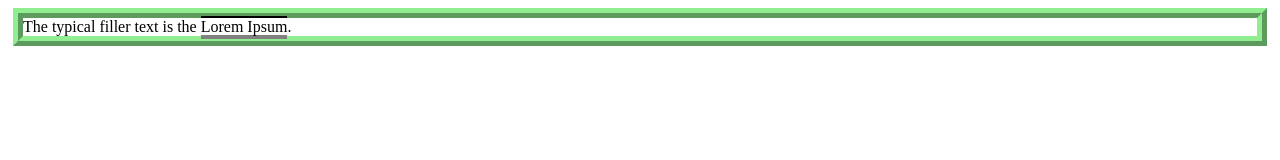
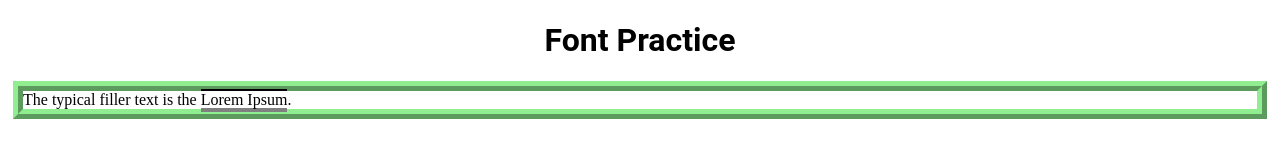
Before and after one commit to mbmrose/acit1620week5, a plain HTML site: page index.html in a window 1280 px wide. Drawn offline with Linux system fonts and the light colour scheme.

```diff
--- a/css/stylesheet.css
+++ b/css/stylesheet.css
@@ -45,3 +45,14 @@ p.capitalPara
     margin: 5px;
     border-width: 10px;
 }
+
+h1
+{
+    font-family: Roboto, sans-serif;
+    text-align: center;
+}
+
+body
+{
+    font-family: "Crimson Text", serif;
+}
--- a/index.html
+++ b/index.html
@@ -30,6 +30,7 @@
 
 <p><a href="#top">Go to the top</a></p> -->
 
+<h1>Font Practice</h1>
 <p class="paragraph">
     The typical filler text is the <span class="span">Lorem Ipsum</span>.
 </p>
```
